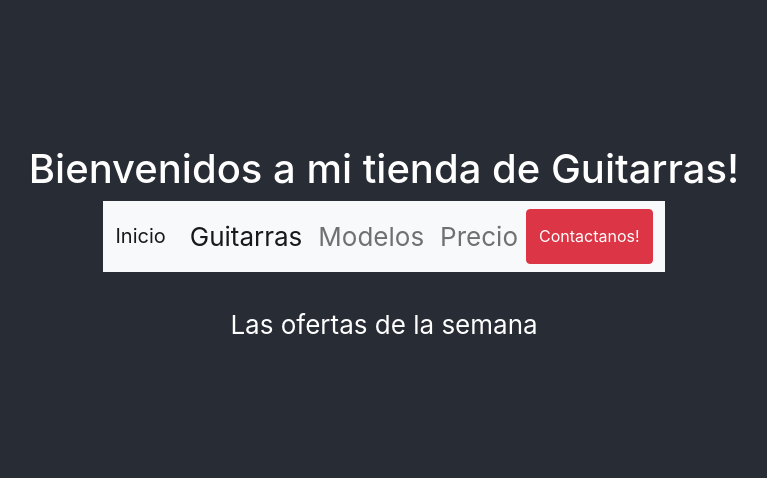
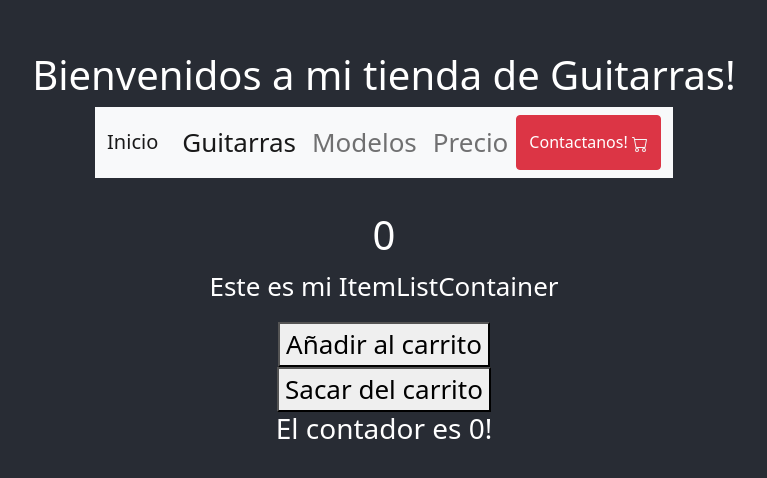
Before and after one commit to MateoMagnasco/coder-app, a React (Create React App) app: page / in a window 1280 px wide. Shown: the part 148-626 px from the top of the page, without its empty margins (256-1023 px from the left). Built offline with nearby package versions, Linux system fonts and the light colour scheme.

Commit message:
cartWidget-itemList

```diff
--- a/package.json
+++ b/package.json
@@ -6,6 +6,7 @@
     "@testing-library/jest-dom": "5.14.1",
     "@testing-library/react": "11.2.7",
     "@testing-library/user-event": "12.8.3",
+    "bootstrap": "^5.1.0",
     "react": "17.0.2",
     "react-dom": "17.0.2",
     "react-scripts": "4.0.3",
--- a/src/App.css
+++ b/src/App.css
@@ -1,5 +1,10 @@
 .App {
+  position: relative;
+  width: 100%;
+  height: 100vh;
   text-align: center;
+  z-index: 0;
+  background-color: rgb(2, 16, 58);
 }
 
 .App-logo {
--- a/src/App.js
+++ b/src/App.js
@@ -1,18 +1,40 @@
+import {useState} from 'react'
+import './App.css';
+import NavBar from './components/Navbar/NavBar'
+import ItemListContainer from './components/ItemListContainer';
 
-import './App.css';
-import NavBar from './components/NavBar'
 
 
 function App() {
+  const [count, setCount] = useState(0)
+
+ const miFuncionRestar = () => {
+   if (count<=0) {
+     setCount(0)}
+     else {setCount(count -1)}
+
+ }
+
+
+
+
 
 
   return (
 
+
     <div className="App">
       <header className="App-header">
         <h1>Bienvenidos a mi tienda de Guitarras!</h1>
-        <NavBar/> <hr/>
-        <p>Las ofertas de la semana</p>
+        <NavBar/><hr/>
+         <h1 >{count}</h1>
+        <ItemListContainer greeting="Este es mi ItemListContainer"/>
+        <button onClick={() => setCount(count+1)}>Añadir al carrito</button>
+        <button onClick ={miFuncionRestar}> Sacar del carrito</button>
+        {count <= 0 && <h3>El contador es 0!</h3> }
+
+
+
 
 
       </header>
--- /dev/null
+++ b/src/components/CartWidget/CartWidget.css
@@ -0,0 +1,8 @@
+.cart {
+    color: whitesmoke;
+    text-align: center;
+
+
+
+
+}
--- /dev/null
+++ b/src/components/CartWidget/CartWidget.js
@@ -0,0 +1,13 @@
+import './CartWidget.css'
+
+const CartWidget = () => {
+
+    return (
+      <svg xmlns="http://www.w3.org/2000/svg" width="16" height="16" fill="currentColor" class="bi bi-cart" viewBox="0 0 16 16" className="cart">
+  <path d="M0 1.5A.5.5 0 0 1 .5 1H2a.5.5 0 0 1 .485.379L2.89 3H14.5a.5.5 0 0 1 .491.592l-1.5 8A.5.5 0 0 1 13 12H4a.5.5 0 0 1-.491-.408L2.01 3.607 1.61 2H.5a.5.5 0 0 1-.5-.5zM3.102 4l1.313 7h8.17l1.313-7H3.102zM5 12a2 2 0 1 0 0 4 2 2 0 0 0 0-4zm7 0a2 2 0 1 0 0 4 2 2 0 0 0 0-4zm-7 1a1 1 0 1 1 0 2 1 1 0 0 1 0-2zm7 0a1 1 0 1 1 0 2 1 1 0 0 1 0-2z"/>
+</svg>
+    );
+}
+
+
+export default CartWidget;
--- /dev/null
+++ b/src/components/ItemListContainer.js
@@ -0,0 +1,8 @@
+const ItemListContainer = (props) =>{
+    return (<div>
+        <p>{props.greeting}</p>
+    </div>);
+}
+
+
+export default ItemListContainer;
--- a/src/components/NavBar.js
+++ b/src/components/Navbar/NavBar.js
@@ -1,7 +1,9 @@
+import CartWidget from "../CartWidget/CartWidget";
+
 const NavBar = () => {
     return (
-        <nav class="navbar navbar-expand-lg navbar-light bg-light">
-        <div class="container-fluid">
+        <nav class="navbar navbar-expand-lg navbar-light bg-light" >
+        <div class="container-fluid" >
           <a class="navbar-brand" href="#">Inicio</a>
 
           <button class="navbar-toggler" type="button" data-bs-toggle="collapse" data-bs-target="#navbarNav" aria-controls="navbarNav" aria-expanded="false" aria-label="Toggle navigation">
@@ -18,11 +20,15 @@ const NavBar = () => {
               <li class="nav-item">
                 <a class="nav-link" href="#">Precio</a>
               </li>
-              <button type="button" class="btn btn-danger">Contactanos!</button>
+              <button type="button" class="btn btn-danger">Contactanos!  <CartWidget/> </button>
+
+
             </ul>
           </div>
         </div>
+
       </nav>
+
 
     );
 }
--- a/src/index.js
+++ b/src/index.js
@@ -3,6 +3,9 @@ import ReactDOM from 'react-dom';
 import './index.css';
 import App from './App';
 import reportWebVitals from './reportWebVitals';
+import 'bootstrap/dist/css/bootstrap.css';
+
+
 
 ReactDOM.render(
   <React.StrictMode>
```
Also changed, not shown: 1 other file (tests, documents, lock files or other folders).
